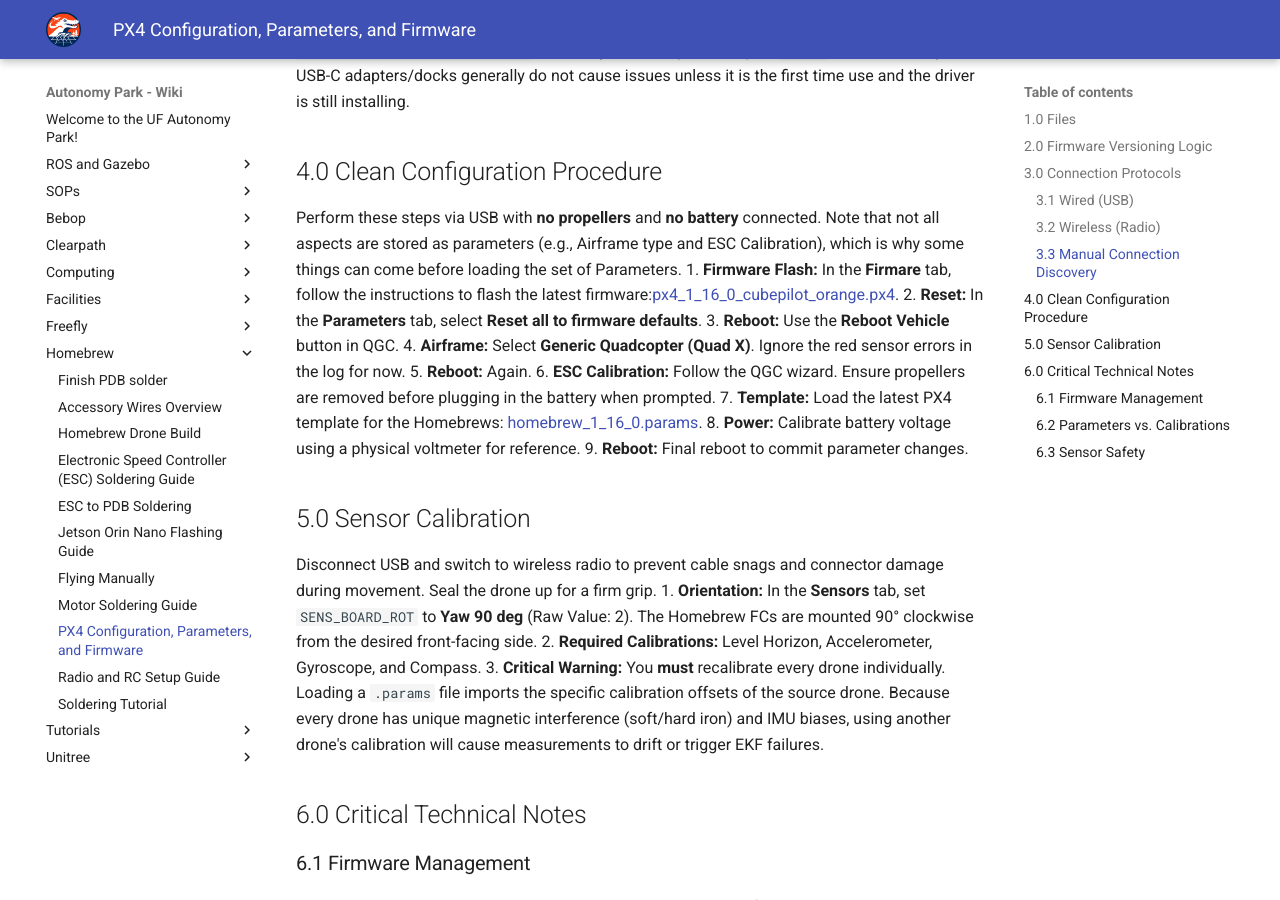
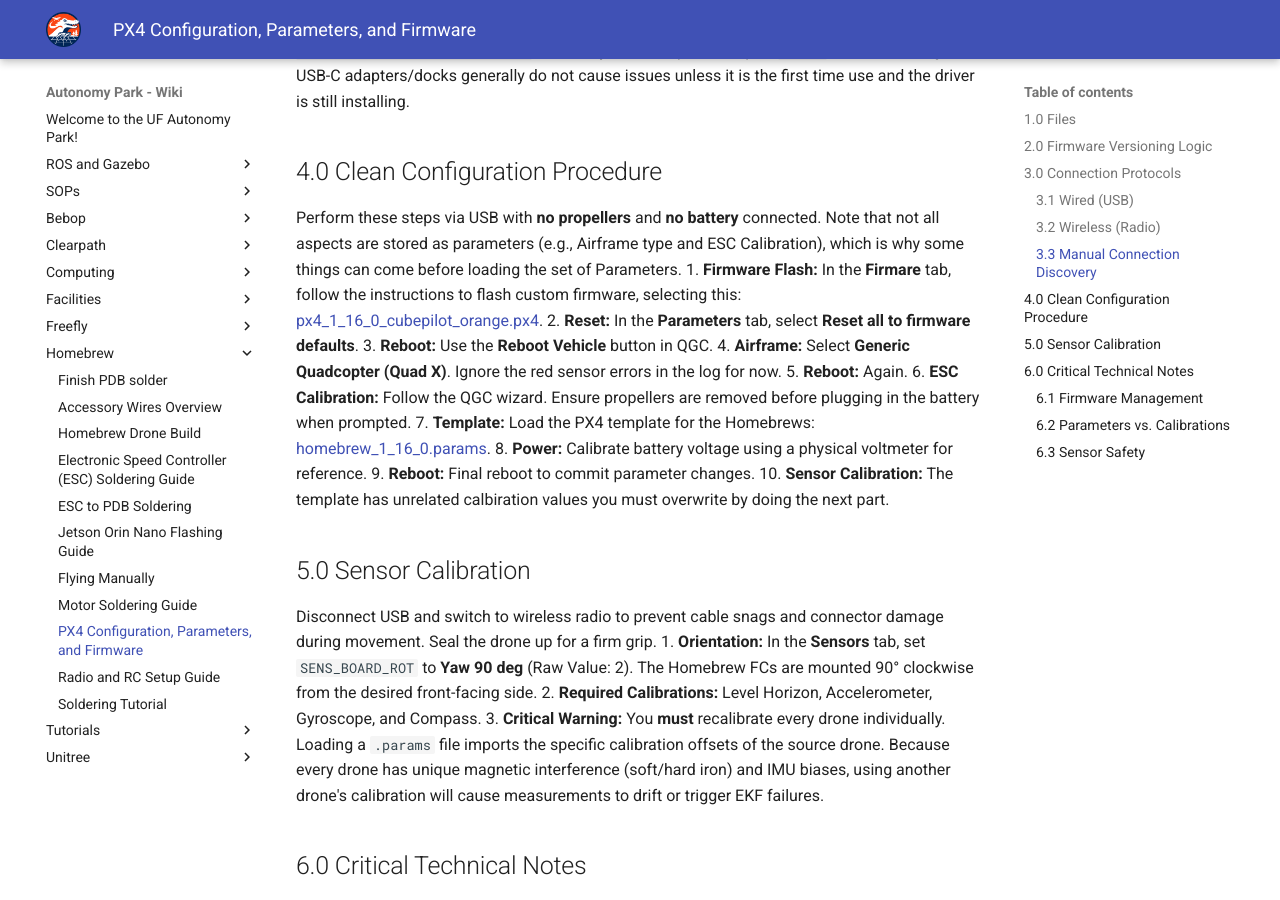
Before and after one commit to UFL-Autonomy-Park/apark_wiki, an MkDocs documentation site: the page built from docs/homebrew/px4-configuration.md, in a window 1280 px wide and 900 px high, scrolled down 1490 px. Built offline with MkDocs 1.6.1 and Material for MkDocs 9.7.7, drawn with Linux system fonts in a browser that asks for light colours.

Commit message:
small typo

```diff
--- a/docs/homebrew/px4-configuration.md
+++ b/docs/homebrew/px4-configuration.md
@@ -40,15 +40,16 @@
 
 ## 4.0 Clean Configuration Procedure
 Perform these steps via USB with **no propellers** and **no battery** connected. Note that not all aspects are stored as parameters (e.g., Airframe type and ESC Calibration), which is why some things can come before loading the set of Parameters.
-1.  **Firmware Flash:** In the **Firmare** tab, follow the instructions to flash the latest firmware:[px4_1_16_0_cubepilot_orange.px4](cubepilot_cubeorange_default_1_16_0.px4).
+1.  **Firmware Flash:** In the **Firmare** tab, follow the instructions to flash custom firmware, selecting this: [px4_1_16_0_cubepilot_orange.px4](cubepilot_cubeorange_default_1_16_0.px4).
 2. **Reset:** In the **Parameters** tab, select **Reset all to firmware defaults**.
 3.  **Reboot:** Use the **Reboot Vehicle** button in QGC.
 4.  **Airframe:** Select **Generic Quadcopter (Quad X)**. Ignore the red sensor errors in the log for now.
 5.  **Reboot:** Again.
 6.  **ESC Calibration:** Follow the QGC wizard. Ensure propellers are removed before plugging in the battery when prompted.
-7.  **Template:** Load the latest PX4 template for the Homebrews: [homebrew_1_16_0.params](homebrew_1_16_0.params).
+7.  **Template:** Load the PX4 template for the Homebrews: [homebrew_1_16_0.params](homebrew_1_16_0.params).
 8.  **Power:** Calibrate battery voltage using a physical voltmeter for reference.
 9.  **Reboot:** Final reboot to commit parameter changes.
+10. **Sensor Calibration:** The template has unrelated calbiration values you must overwrite by doing the next part.
 
 ## 5.0 Sensor Calibration
 Disconnect USB and switch to wireless radio to prevent cable snags and connector damage during movement. Seal the drone up for a firm grip.
```
